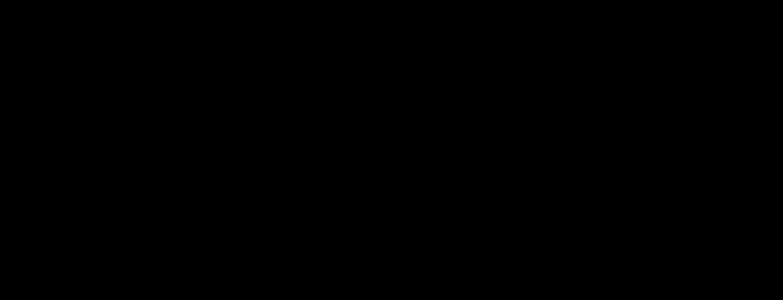
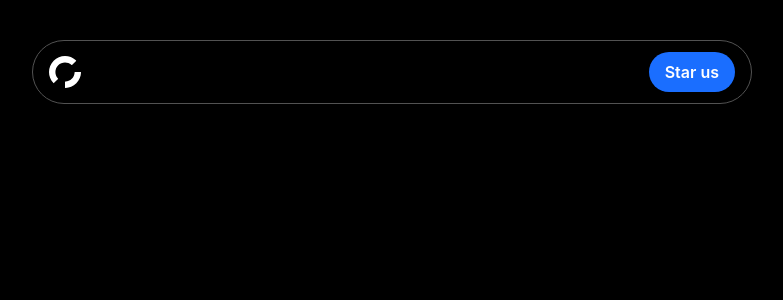
Before and after one commit to kunaaal13/SNAP-AI, a Next.js app in the folder client/: page / in a window 1280 px wide. Shown: the top 300 px of the page, without its empty margins (248-1031 px from the left). Built offline with nearby package versions, Linux system fonts and the light colour scheme.

Commit message:
Header done

```diff
--- a/client/app/page.tsx
+++ b/client/app/page.tsx
@@ -1,9 +1,9 @@
+import Header from '@/components/Home/Header'
+
 export default function Home() {
   return (
-    <>
-      <div>
-        <h1>Home</h1>
-      </div>
-    </>
+    <div className='px-10 py-10 text-white'>
+      <Header />
+    </div>
   )
 }
--- /dev/null
+++ b/client/components/Home/Header.tsx
@@ -0,0 +1,52 @@
+'use client'
+
+import Image from 'next/image'
+import { motion } from 'framer-motion'
+import Link from 'next/link'
+
+const buttonVariant = {
+  rest: { display: 'none', ease: 'easeOut', duration: 1, type: 'tween' },
+  hover: {
+    display: 'inline-flex',
+    rotate: 360,
+    transition: {
+      duration: 1,
+      type: 'tween',
+      ease: 'easeIn',
+    },
+  },
+}
+
+function Header() {
+  return (
+    <header className='w-full h-16 flex justify-center'>
+      <div className='w-full h-full md:w-3/5 border border-[#525252] rounded-full flex items-center justify-between p-4'>
+        {/* Logo */}
+        <Image
+          src='/Logo.svg'
+          width={32}
+          height={32}
+          alt='Logo'
+          className='cursor-pointer'
+          priority
+        />
+
+        {/* Star us on Github */}
+        <Link href={'https://github.com/kunaaal13/SNAP-AI'}>
+          <motion.div
+            className='flex items-center bg-[#1a6eff] hover:bg-[#0058ef] rounded-full h-10 px-4 space-x-2 cursor-pointer font-semibold'
+            initial='rest'
+            whileHover='hover'
+            animate='rest'
+          >
+            <h3>Star us</h3>
+
+            <motion.h3 variants={buttonVariant}>⭐️</motion.h3>
+          </motion.div>
+        </Link>
+      </div>
+    </header>
+  )
+}
+
+export default Header
--- a/client/package.json
+++ b/client/package.json
@@ -13,6 +13,7 @@
     "@types/node": "18.11.18",
     "@types/react": "18.0.27",
     "@types/react-dom": "18.0.10",
+    "framer-motion": "^8.5.5",
     "next": "13.1.6",
     "react": "18.2.0",
     "react-dom": "18.2.0",
--- a/client/styles/globals.css
+++ b/client/styles/globals.css
@@ -9,4 +9,5 @@ body {
   font-family: -apple-system, BlinkMacSystemFont, Segoe UI, Roboto, Oxygen,
     Ubuntu, Cantarell, Fira Sans, Droid Sans, Helvetica Neue, sans-serif;
   background-color: #000000;
+  color: #ffffff;
 }
```
Also changed, not shown: client/public/Logo.svg (added), 1 other file (tests, documents, lock files or other folders).
